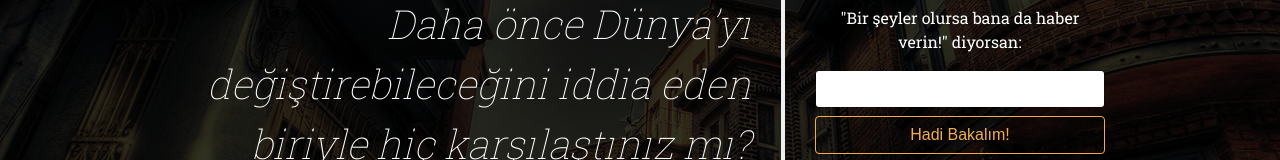
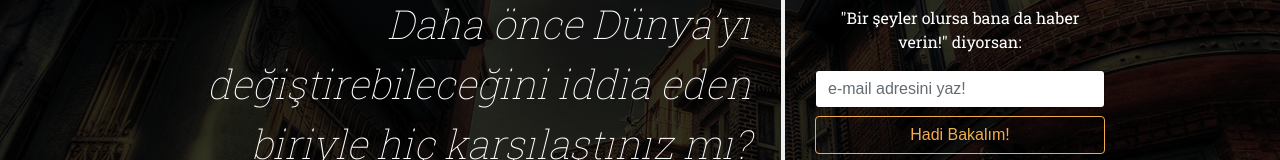
Before and after one commit to vestiyerco/vestiyerco.github.io, a plain HTML site: page index.html in a window 1280 px wide. Shown: the part 231-391 px from the top of the page. Drawn offline with nearby package versions, Linux system fonts and the light colour scheme; a script that the page names is missing.

Commit message:
Placeholder

```diff
--- a/index.html
+++ b/index.html
@@ -70,7 +70,7 @@
                     <div id="mc_embed_signup">
                         <form action="https://vestiyer.us9.list-manage.com/subscribe/post?u=6a3a8c59b1df024b290b770f5&amp;id=7c416e96a4" method="post" id="mc-embedded-subscribe-form" name="mc-embedded-subscribe-form" class="validate" target="_blank" novalidate>
 
-                            <input type="email" value="" name="EMAIL" class="required email form-control" id="mce-EMAIL">
+                            <input type="email" value="" name="EMAIL" class="required email form-control" id="mce-EMAIL" placeholder="e-mail adresini yaz!">
                             <div id="mce-responses" class="">
                                 <div class="response" id="mce-error-response" style="display:none"></div>
                                 <div class="response" id="mce-success-response" style="display:none"></div>
```
